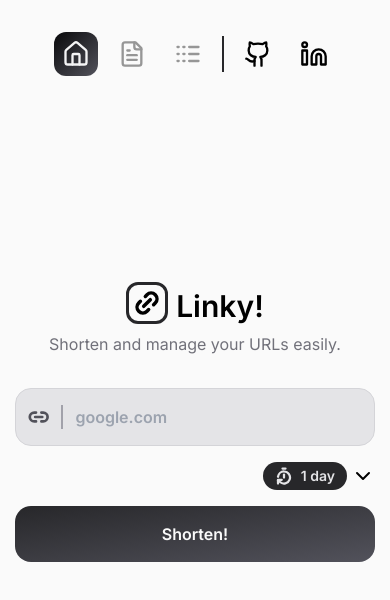
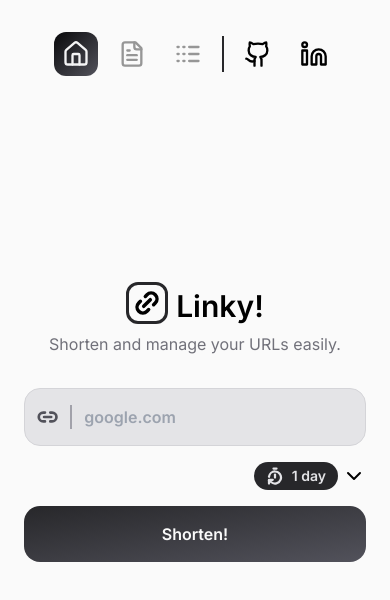
Before and after one commit to reinaldo-silva/linky, a Next.js app: page / in a window 390 px wide. Shown: the top 600 px of the page. Built offline with nearby package versions, Linux system fonts and the light colour scheme.

Commit message:
add responsive resize

```diff
--- a/src/app/layout.tsx
+++ b/src/app/layout.tsx
@@ -23,7 +23,7 @@ export default function RootLayout({
 }>) {
   return (
     <html lang="en">
-      <body className={`${inter.variable} antialiased`}>
+      <body className={`${inter.variable} antialiased px-6 bg-zinc-50`}>
         <Providers>
           <ClientOnly fallback={<HeaderLoading />}>
             <Header />
--- a/src/components/ShortenUrlForm.tsx
+++ b/src/components/ShortenUrlForm.tsx
@@ -54,7 +54,7 @@ export function ShortenUrlForm() {
   return (
     <form
       onSubmit={handleSubmit}
-      className="flex flex-col min-w-[360px] gap-4 mt-8"
+      className="flex flex-col w-full sm:max-w-[460px] gap-4 mt-8"
     >
       {!shortUrl ? (
         <>
```
